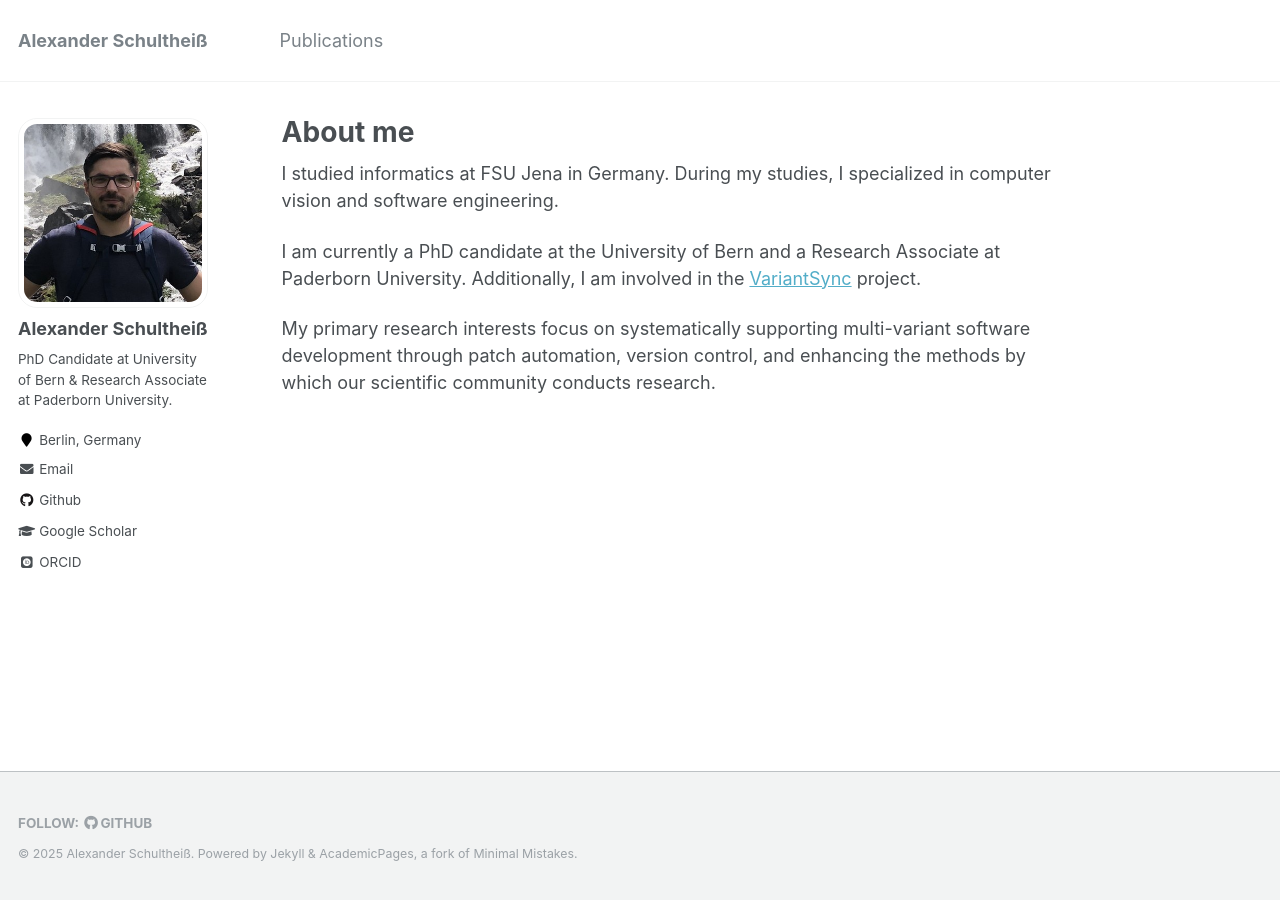
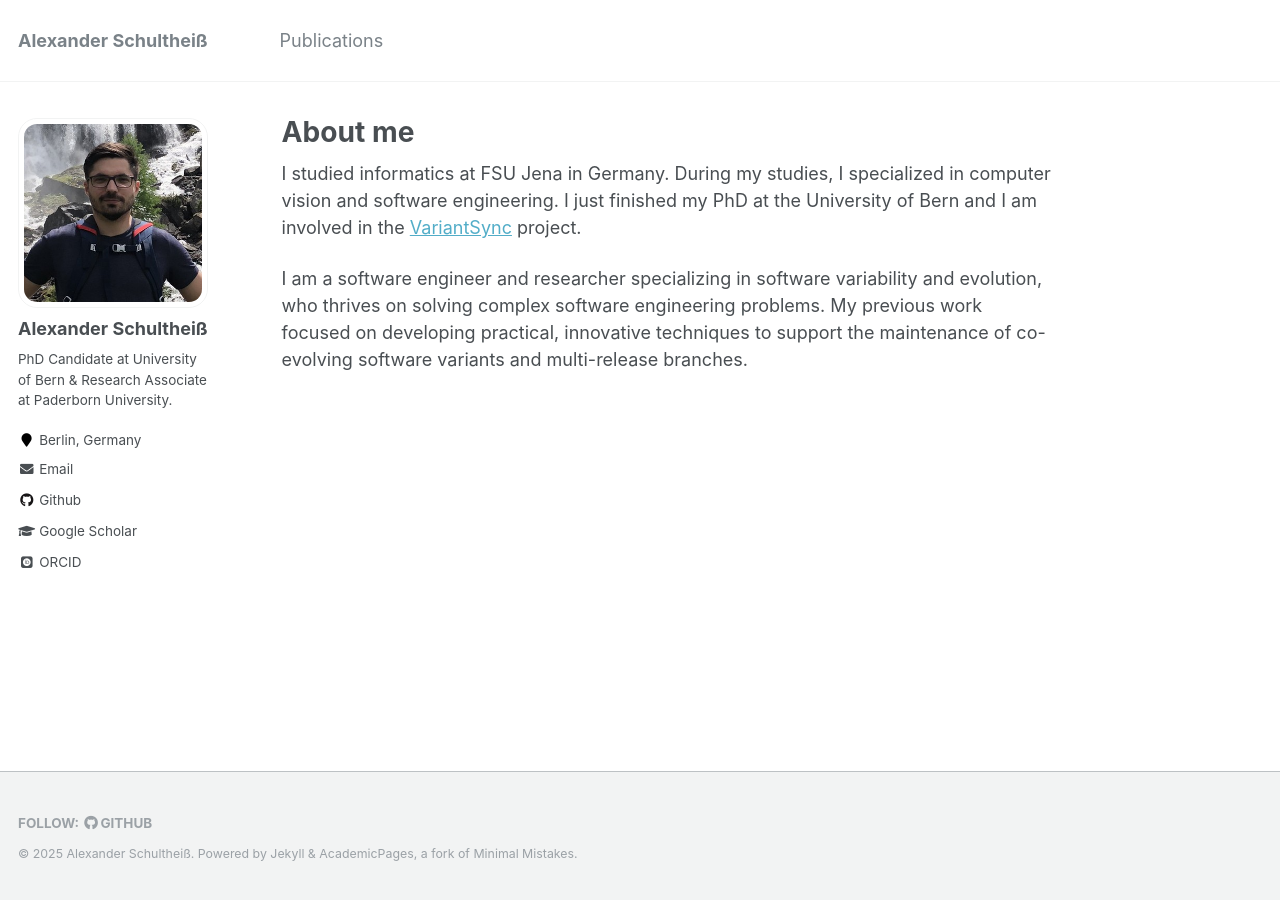
Before and after one commit to AlexanderSchultheiss/AlexanderSchultheiss.github.io, a Jekyll site: the page built from _pages/about.md, in a window 1280 px wide. Built offline with Jekyll 4.4.1, drawn with Linux system fonts in a browser that asks for light colours; some web fonts are replaced.

Commit message:
update about me

```diff
--- a/_pages/about.md
+++ b/_pages/about.md
@@ -9,7 +9,7 @@ redirect_from:
 ---
 
 I studied informatics at FSU Jena in Germany. During my studies, I specialized in computer vision and software engineering.
+I just finished my PhD at the University of Bern and I am involved in the [VariantSync](https://github.com/VariantSync) project.
 
-I am currently a PhD candidate at the University of Bern and a Research Associate at Paderborn University. Additionally, I am involved in the [VariantSync](https://github.com/VariantSync) project.
-
-My primary research interests focus on systematically supporting multi-variant software development through patch automation, version control, and enhancing the methods by which our scientific community conducts research.
+I am a software engineer and researcher specializing in software variability and evolution, who thrives on solving complex software engineering problems.
+My previous work focused on developing practical, innovative techniques to support the maintenance of co-evolving software variants and multi-release branches.
```
